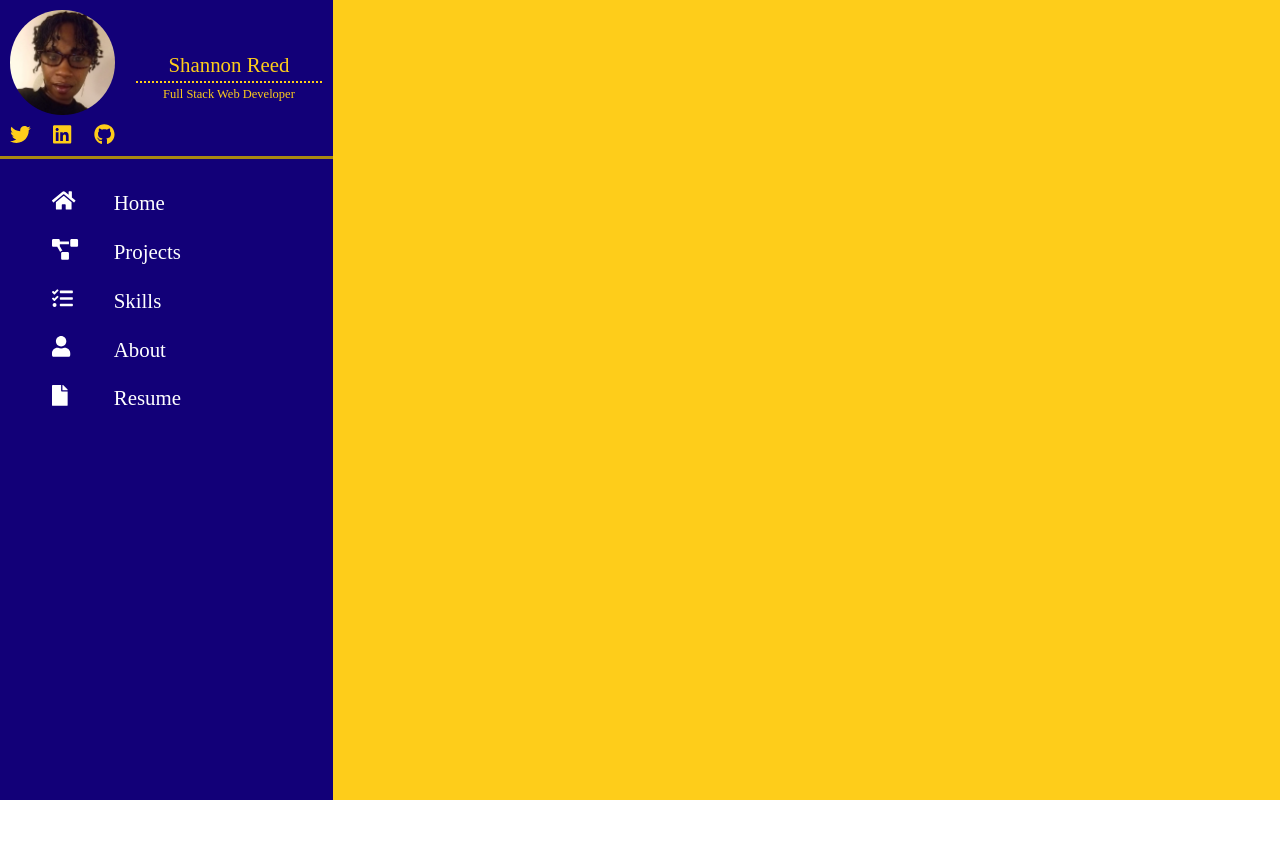
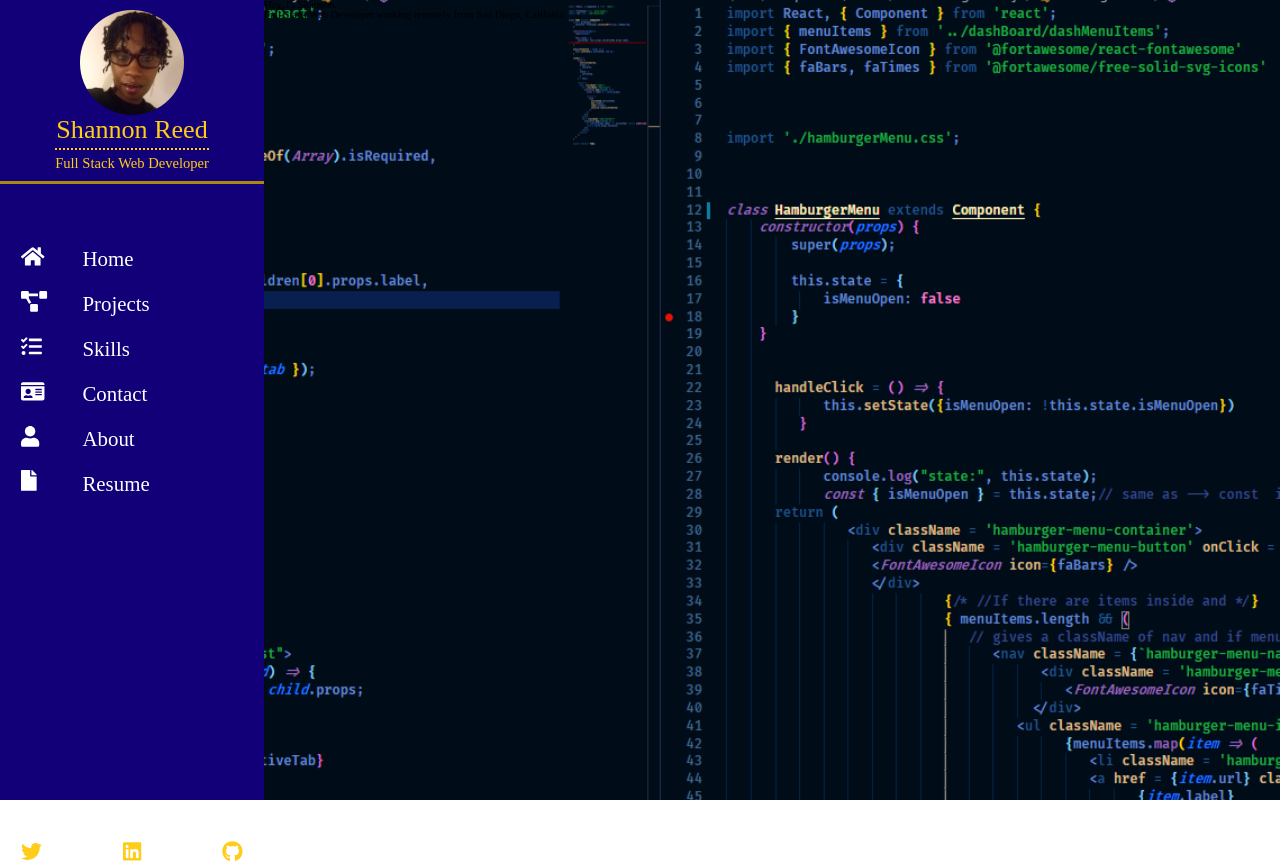
Before and after one commit to shareed/React-Portfolio, a React (Create React App) app in the folder my-portfolio/: page / in a window 1280 px wide. Before the commit the page ends 800 px from the top, so only its background shows below. Built offline with nearby package versions, Linux system fonts and the light colour scheme.

Commit message:
added tablet view, and temp background

```diff
--- a/my-portfolio/src/components/Home.js
+++ b/my-portfolio/src/components/Home.js
@@ -1,10 +1,20 @@
 import React from 'react';
-
+import styled from "styled-components";
+import Codebg from '../assets/codebg.png'
+const HomeDiv = styled.div`
+    background: url(${Codebg}) no-repeat center center fixed;
+    background-size: cover;
+    width: 100vw;
+    height: 100vh;
+    overflow: hidden;
+    /* margin-left: 3rem; */
+    `
 function Home() {
      return (
-        <div>
-        <h2>Home</h2>
-        </div>
+        <HomeDiv>
+        <h2>Hey, I's Shannon.</h2>
+        <p>Full Stack Web Developer working remotely from San Diego, Califonia</p>
+        </HomeDiv>
      )
   }
 export default Home;
--- a/my-portfolio/src/dashboard/dashboard.js
+++ b/my-portfolio/src/dashboard/dashboard.js
@@ -2,7 +2,7 @@ import { Route } from 'react-router';
 import { Link } from 'react-router-dom';
 import { FontAwesomeIcon } from '@fortawesome/react-fontawesome'
 import { faTwitter, faLinkedin, faGithub } from '@fortawesome/free-brands-svg-icons'
-import { faHome, faUser, faProjectDiagram, faTasks, faFile } from '@fortawesome/free-solid-svg-icons'
+import { faHome, faUser, faProjectDiagram, faTasks, faFile, faIdCard } from '@fortawesome/free-solid-svg-icons'
 import me from '../assets/me.jpg';
 
 import styled from "styled-components";
@@ -23,9 +23,11 @@ const Portfolio = styled.div`
 const Dashdiv = styled.div`
    display: none;
    @media(min-width: 800px){
+      /* position: absolute; */
       display: inline;
+      flex-basis: 30;
       height: 100vh;
-      width: 35vw;
+      width: 30vw;
       background-color: #120078;
       a {
          text-decoration: none;
@@ -58,13 +60,26 @@ const Dashdiv = styled.div`
    @media(min-width: 1600px){
       width: 18vw;
    }
+   @media(min-width: 1700px){
+      width: 16vw;
+   }
+   @media(min-width: 1800px){
+      width: 14vw;
+   }
+   /* @media(min-width: 1900px){
+      width: 12vw;
+   }
+   @media(min-width: 2000px){
+      width: 10vw;
+   } */
 
 `
 
 const Header = styled.header`
-   margin-bottom: 2rem;
+   margin-bottom: 5rem;
    padding: 1rem;
    display: flex;
+   flex-direction: column;
    justify-content: center;
    align-items: center;
    color: #FECD1A;
@@ -80,35 +95,42 @@ const MyImage = styled.img`
    `
 
 const IntroDiv = styled.div`
-   flex-basis: 70%;
-   margin-left: 2rem;
+   /* flex-basis: 70%; */
+   /* margin-left: 2rem; */
    `
 
 const MyNameIntro= styled.h2`
    border-bottom: .2rem dotted #FECD1A;
-   font-size: 2rem;
+   font-size: 2.5rem;
    text-align: center;
    padding-bottom: .5rem;
+   /* @media(min-width: 900px){
+      font-size: 2rem;
+   }
+   @media(min-width: 1000px){
+      font-size: 2.2rem;
+   }
+   @media(min-width: 1100px){
+      font-size: 2.4rem;
+   } */
    `
 
-const MyIntro= styled.h2`
-   font-size: 1.2rem;
+const MyIntroDev= styled.h2`
+   font-size: 1.4rem;
    text-align: center;
    padding-top: .5rem;
-   `
+   /* @media(min-width: 900px){
+      font-size: 1.3rem;
+   }
+   @media(min-width: 1000px){
+      font-size: 1.4rem;
+   } */
 
-const Icons = styled.div`
-   font-size: 2rem;
-   margin-top: .7rem;
-   display:flex;
-   justify-content: space-between;
-   :hover{
-      cursor: pointer;
-   }
    `
 
 const LinkContainer = styled.div`
-padding-left: 4rem;
+padding-left: 1rem;
+padding-right: 1rem;
    display: flex;
    `
 
@@ -138,6 +160,17 @@ const MenuLinks = styled.div`
    }
 `
 
+const BottomIcons = styled.div`
+   font-size: 2rem;
+   margin: 35rem 2rem 0 2rem;
+   display:flex;
+   justify-content: space-between;
+   color: #FECD1A;
+   :hover{
+      cursor: pointer;
+   }
+   `
+
 
 function Dashboard() {
      return (
@@ -147,15 +180,10 @@ function Dashboard() {
               <Header>
                <ImageIcons>
                   <MyImage src = { me }/>
-                  <Icons>
-                     <FontAwesomeIcon icon={faTwitter} />
-                     <FontAwesomeIcon icon={faLinkedin} />
-                     <FontAwesomeIcon icon={faGithub} />
-                  </Icons>
                </ImageIcons>
                <IntroDiv>
                   <MyNameIntro>Shannon Reed</MyNameIntro>
-                  <MyIntro>Full Stack Web Developer</MyIntro>
+                  <MyIntroDev>Full Stack Web Developer</MyIntroDev>
                </IntroDiv>
              </Header>
                   <MenuLinks >
@@ -196,6 +224,17 @@ function Dashboard() {
                      <Link>
                         <LinkContainer>
                            <LinkIconContainer >
+                              <FontAwesomeIcon className='menu-icon' icon={faIdCard}/>
+                           </LinkIconContainer>
+                           <LinkTextContainer>
+                              <h2>Contact</h2>
+                           </LinkTextContainer>
+
+                        </LinkContainer>
+                     </Link>
+                     <Link>
+                        <LinkContainer>
+                           <LinkIconContainer >
                               <FontAwesomeIcon className='menu-icon' icon={faUser}/>
                            </LinkIconContainer>
                            <LinkTextContainer>
@@ -216,12 +255,18 @@ function Dashboard() {
                         </LinkContainer>
                      </a>
                   </MenuLinks>
+                  <BottomIcons>
+                     <FontAwesomeIcon icon={faTwitter} />
+                     <FontAwesomeIcon icon={faLinkedin} />
+                     <FontAwesomeIcon icon={faGithub} />
+                  </BottomIcons>
            </Dashdiv>
 
         {/* <Menu/>
         <Projects/>
         <Skills/>
         <About/> */}
+        <Home />
         </Portfolio>
      )
   }
--- a/my-portfolio/src/dashboard/hamburgerMenu.js
+++ b/my-portfolio/src/dashboard/hamburgerMenu.js
@@ -8,7 +8,7 @@ import styled from "styled-components";
 import './hamburgerMenu.css';
 
 const Container = styled.div`
-    position: relative;
+    position: absolute;
     @media(min-width: 800px) {
         display: none;
     }`
```
Also changed, not shown: my-portfolio/src/assets/codebg.png (added), 1 other file (tests, documents, lock files or other folders).
